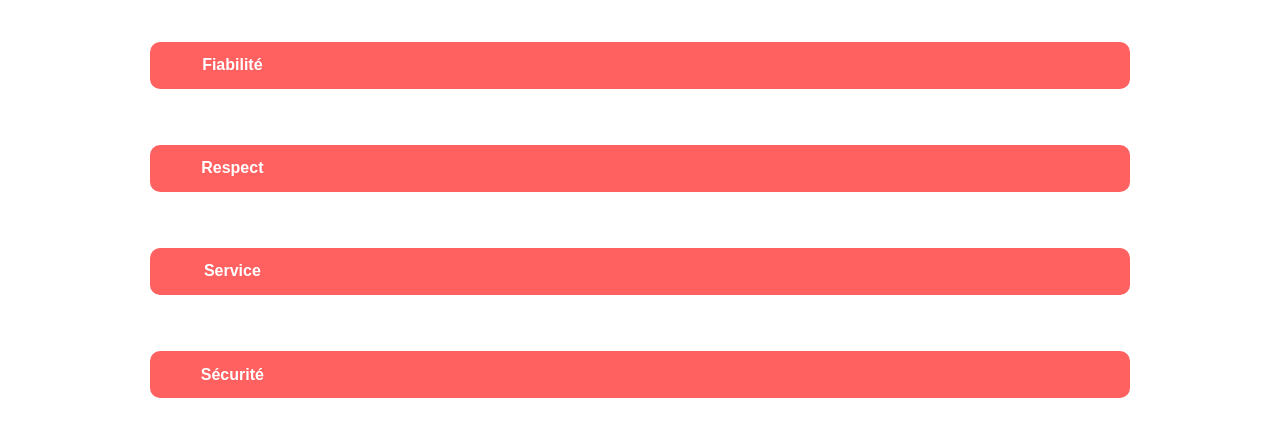
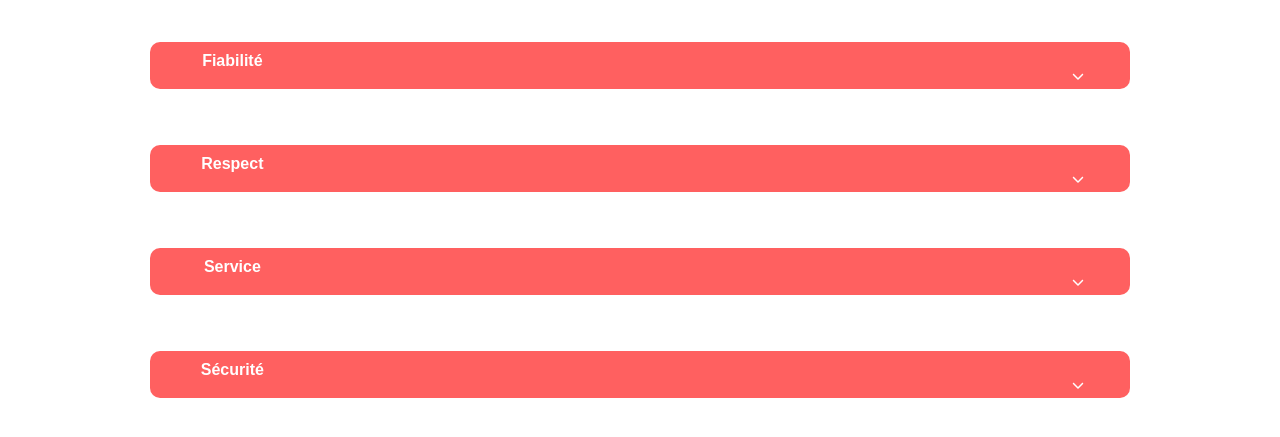
Before and after one commit to Lamouett3/P7_Kasa, a React (Create React App) app in the folder kasa/: page /apropos in a window 1280 px wide. Shown: the part 297-734 px from the top of the page. Built offline with nearby package versions, Linux system fonts and the light colour scheme.

Commit message:
chevron for dropdownlarge

```diff
--- a/kasa/src/components/dropdownLarger/dropdownLarger.css
+++ b/kasa/src/components/dropdownLarger/dropdownLarger.css
@@ -73,3 +73,20 @@
     color: #ff6060;
     text-align: center;
 }
+
+.dropdownLarge__icon {
+    margin-left: 95%;
+    display: flex;
+}
+
+.dropdownLarge__icon svg {
+    height: 12px;
+}
+
+.fa-chevron-up:before {
+    content: '\f077';
+}
+
+.fa-chevron-down:before {
+    content: '\f078';
+}
--- a/kasa/src/components/dropdownLarger/dropdownLarger.js
+++ b/kasa/src/components/dropdownLarger/dropdownLarger.js
@@ -1,6 +1,8 @@
 import React, { useState } from "react";
 import "./dropdownLarger.css";
 import aboutData from "./aboutText";
+import { FontAwesomeIcon } from '@fortawesome/react-fontawesome';
+import { faChevronDown, faChevronUp } from '@fortawesome/free-solid-svg-icons';
 
 function AboutBanner() {
   const [isOpenFiabilite, setIsOpenFiabilite] = useState(false);
@@ -16,6 +18,9 @@ function AboutBanner() {
           onClick={() => setIsOpenFiabilite(!isOpenFiabilite)}
         >
           <h4>Fiabilité</h4>
+          <span className="dropdownLarge__icon">
+            <FontAwesomeIcon icon={isOpenFiabilite ? faChevronUp : faChevronDown} />
+          </span>
         </button>
         {isOpenFiabilite && (
           <div className="dropdownLarger__content">
@@ -34,6 +39,9 @@ function AboutBanner() {
           onClick={() => setIsOpenRespect(!isOpenRespect)}
         >
           <h4>Respect</h4>
+          <span className="dropdownLarge__icon">
+            <FontAwesomeIcon icon={isOpenRespect ? faChevronUp : faChevronDown} />
+          </span>
         </button>
         {isOpenRespect && (
           <div className="dropdownLarger__content">
@@ -52,6 +60,9 @@ function AboutBanner() {
           onClick={() => setIsOpenService(!isOpenService)}
         >
           <h4>Service</h4>
+          <span className="dropdownLarge__icon">
+            <FontAwesomeIcon icon={isOpenService ? faChevronUp : faChevronDown} />
+          </span>
         </button>
         {isOpenService && (
           <div className="dropdownLarger__content">
@@ -70,6 +81,9 @@ function AboutBanner() {
           onClick={() => setIsOpenSecurite(!isOpenSecurite)}
         >
           <h4>Sécurité</h4>
+          <span className="dropdownLarge__icon">
+            <FontAwesomeIcon icon={isOpenSecurite ? faChevronUp : faChevronDown} />
+          </span>
         </button>
         {isOpenSecurite && (
           <div className="dropdownLarger__content">
```
